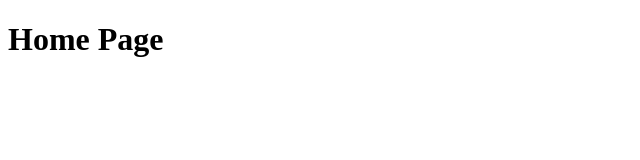
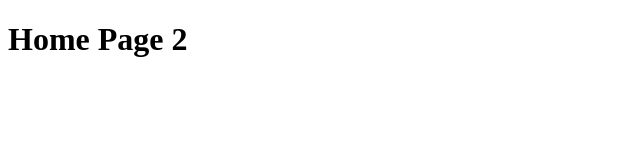
Before and after one commit to amoljagtap17/2022-next-prettier, a Next.js app: page / in a window 1280 px wide. Shown: the top 160 px of the page, without its empty margins (0-640 px from the left). Built offline with nearby package versions, Linux system fonts and the light colour scheme.

Commit message:
2022_next_prettier: dummy change

```diff
--- a/pages/index.tsx
+++ b/pages/index.tsx
@@ -1,7 +1,7 @@
-import type { NextPage } from "next"
+import type { NextPage } from 'next';
 
 const HomePage: NextPage = () => {
-  return <h1>Home Page</h1>
-}
+  return <h1>Home Page 2</h1>;
+};
 
-export default HomePage
+export default HomePage;
```
